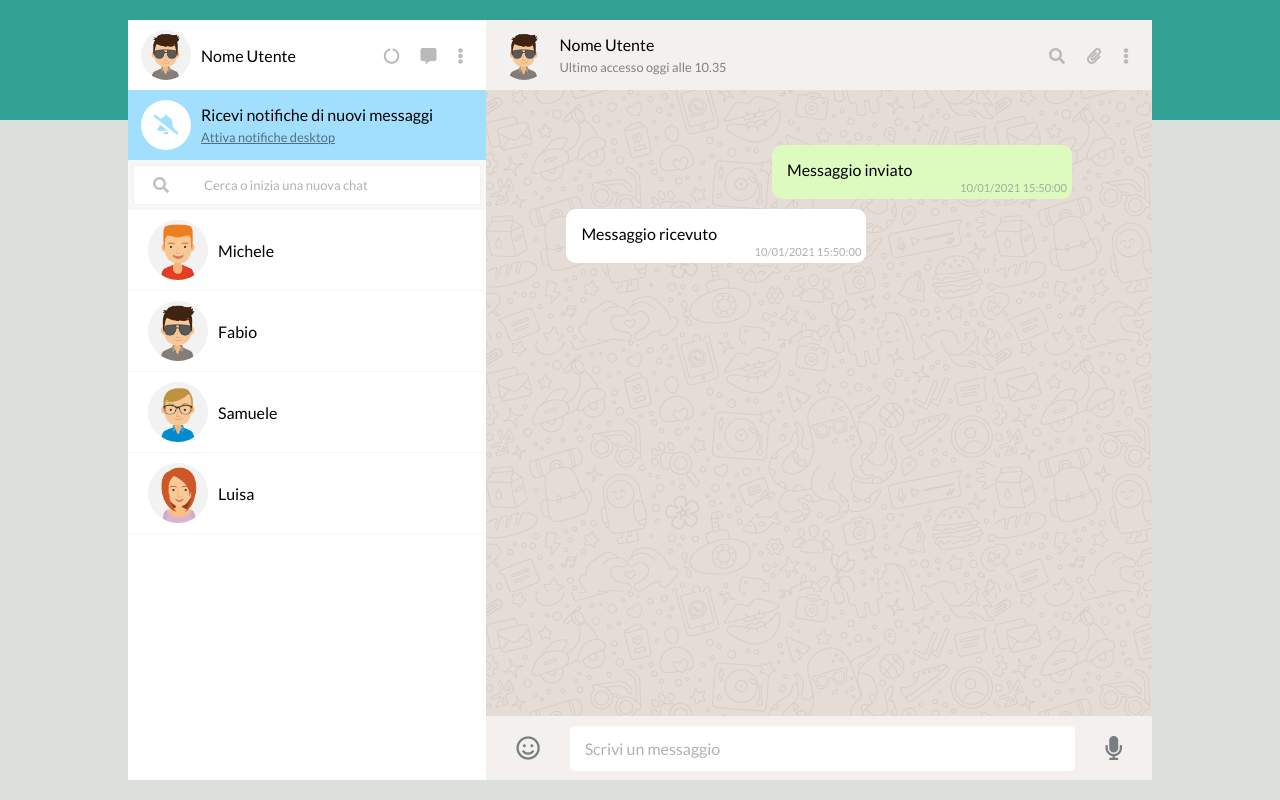
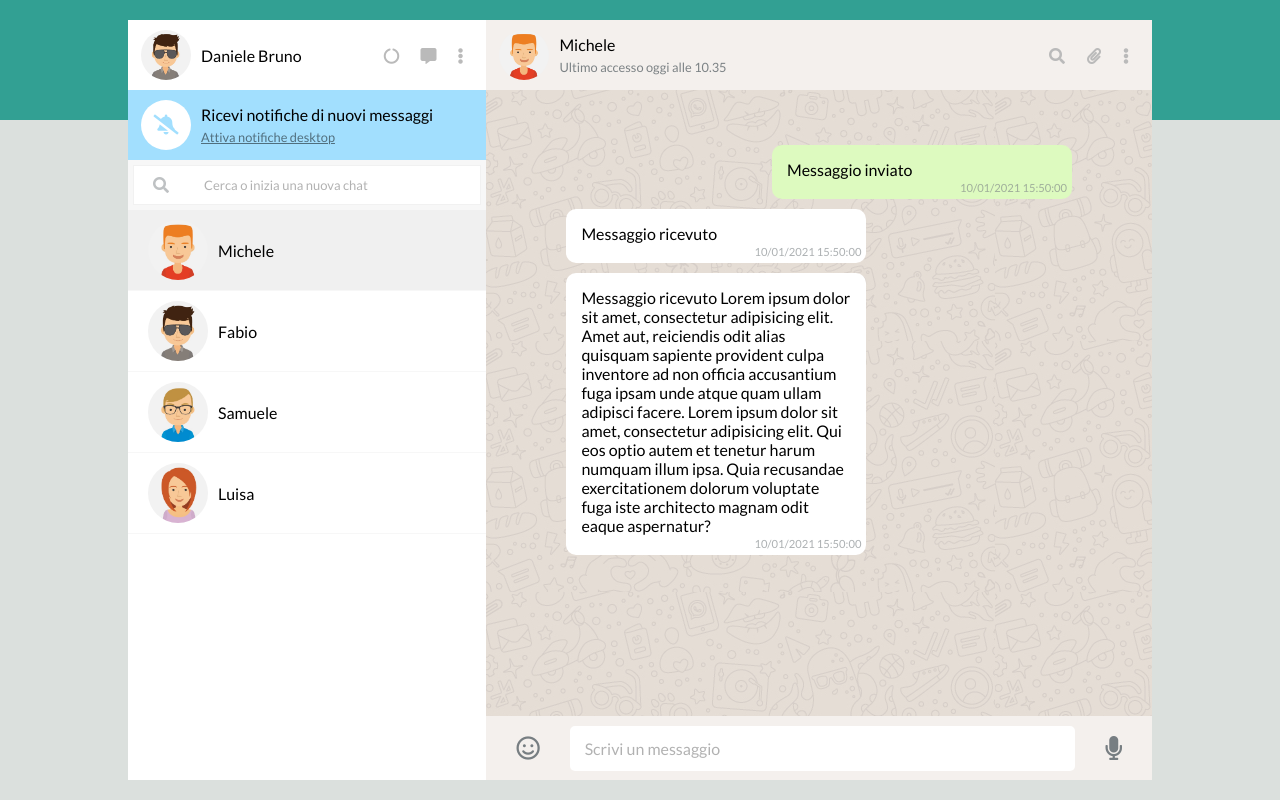
Before and after one commit to danibr1/vue-boolzapp, a plain HTML site: page index.html in a window 1280 px wide. Drawn offline with nearby package versions, Linux system fonts and the light colour scheme.

Commit message:
active+name main

```diff
--- a/css/style.css
+++ b/css/style.css
@@ -171,7 +171,7 @@ SEARCH
 /* ----------------
 CONTACTS
 ------------------*/
-.contacts-container .contact {
+.contacts-container li {
     display: flex;
     align-items: center;
     border-bottom: 1px solid #f7f7f7;
@@ -180,7 +180,7 @@ CONTACTS
     cursor: pointer;
 }
 
-.contacts-container .contact:hover{
+.contacts-container li.active{
     background: #f0f0f0;
 }
 
--- a/index.html
+++ b/index.html
@@ -31,7 +31,7 @@
                 <!-- User -->
                 <div class="user">
                     <img class="user-image-cover" src="img/avatar_2.jpg" alt="Nome Utente">
-                    <span class="contact-name">Nome Utente</span>
+                    <span>{{user.name}}</span>
                 </div>
 
                 <!-- Menu -->
@@ -81,7 +81,11 @@
             <section class="contacts-container">
                 <!-- Contact-list VUE JS-->
                 <ul>
-                    <li class="contact" v-for="(contact, index) in contacts">
+                    <li
+                        v-for="(contact, index) in contacts"
+                        :class="{ active: index == indexContact }"
+                        @click="selContact(index)"
+                    >
                         <img class="contact-image-cover" :src="'./img/avatar' + contact.avatar + '.jpg'" :alt="contact.name">
                         <span class="contact-name">{{contact.name}}</span>
                     </li>
@@ -95,9 +99,13 @@
             <section class="content-header style-header">
                 <!-- User -->
                 <div class="user">
-                    <img class="user-image-cover" src="img/avatar_2.jpg" alt="Nome Utente">
+                    <img
+                        class="user-image-cover"
+                        :src="'./img/avatar' + contacts[indexContact].avatar + '.jpg'"
+                        :alt="contacts[indexContact].name"
+                    >
                     <div class="selected-contact">
-                        <span class="contact-name">Nome Utente</span>
+                        <span class="contact-name">{{ contacts[indexContact].name }}</span>
                         <span class="contact-last-access">Ultimo accesso oggi alle 10.35</span>
                     </div>
                 </div>
@@ -141,6 +149,15 @@
                         <span class="time-message">10/01/2021 15:50:00</span>
                     </div>
                 </div>
+                <!-- Received message -->
+                <div class="row">
+                    <div class="box received">
+                        <span class="message">Messaggio ricevuto Lorem ipsum dolor sit amet, consectetur adipisicing elit. Amet aut, reiciendis odit alias quisquam sapiente provident culpa inventore ad non officia accusantium fuga ipsam unde atque quam ullam adipisci facere. Lorem ipsum dolor sit amet, consectetur adipisicing elit. Qui eos optio autem et tenetur harum numquam illum ipsa. Quia recusandae exercitationem dolorum voluptate fuga iste architecto magnam odit eaque aspernatur?</span>
+                        <span class="time-message">10/01/2021 15:50:00</span>
+                    </div>
+                </div>
+
+
             </section>
 
             <!-- Footer -->
@@ -166,7 +183,9 @@
             </section>
         </main>
     </div>
+
     <!-- SCRIPT -->
+    <!-- Main script -->
     <script src="./js/main.js"></script>
 </body>
 </html>
--- a/js/main.js
+++ b/js/main.js
@@ -4,7 +4,12 @@
 const app = new Vue({
     el: '#app',
     data: {
-       // Elenco contatti
+        // Utente loggato
+        user:{
+            name: 'Daniele Bruno',
+            avatar: '_io',
+        },
+        // Elenco contatti
         contacts: [
             {
                 name: 'Michele',
@@ -90,5 +95,17 @@ const app = new Vue({
                 ],
             },
         ],
+        indexContact: 0,
+    },
+    methods: {
+        selContact (index){
+            this.indexContact = index;
+        }
+
+
+        // chat(index){
+        //     this.indexContacts = index;
+        //     console.log("Messaggi: ", this.contacts[this.indexContacts].message);
+        // }
     }
 });
```
